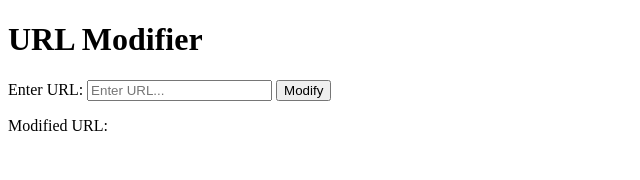
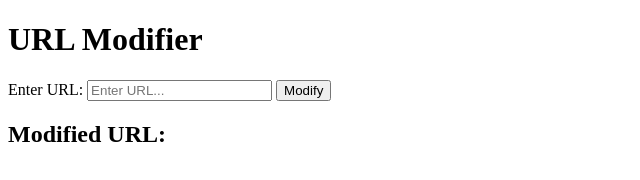
Before and after one commit to aaronlefkow/pdf-toc, a plain HTML site: page index.html in a window 1280 px wide. Shown: the whole page, without its empty margins (0-640 px from the left). Drawn offline with Linux system fonts and the light colour scheme.

Commit message:
Changed "Modified URL:" to H2.

```diff
--- a/index.html
+++ b/index.html
@@ -10,7 +10,7 @@
     <label for="inputUrl">Enter URL:</label>
     <input type="text" id="inputUrl" placeholder="Enter URL...">
     <button onclick="modifyUrl()">Modify</button>
-    <p>Modified URL:</p>
+    <h2>Modified URL:</h2>
     <p id="outputUrl"></p>
 </body>
 </html>
```
